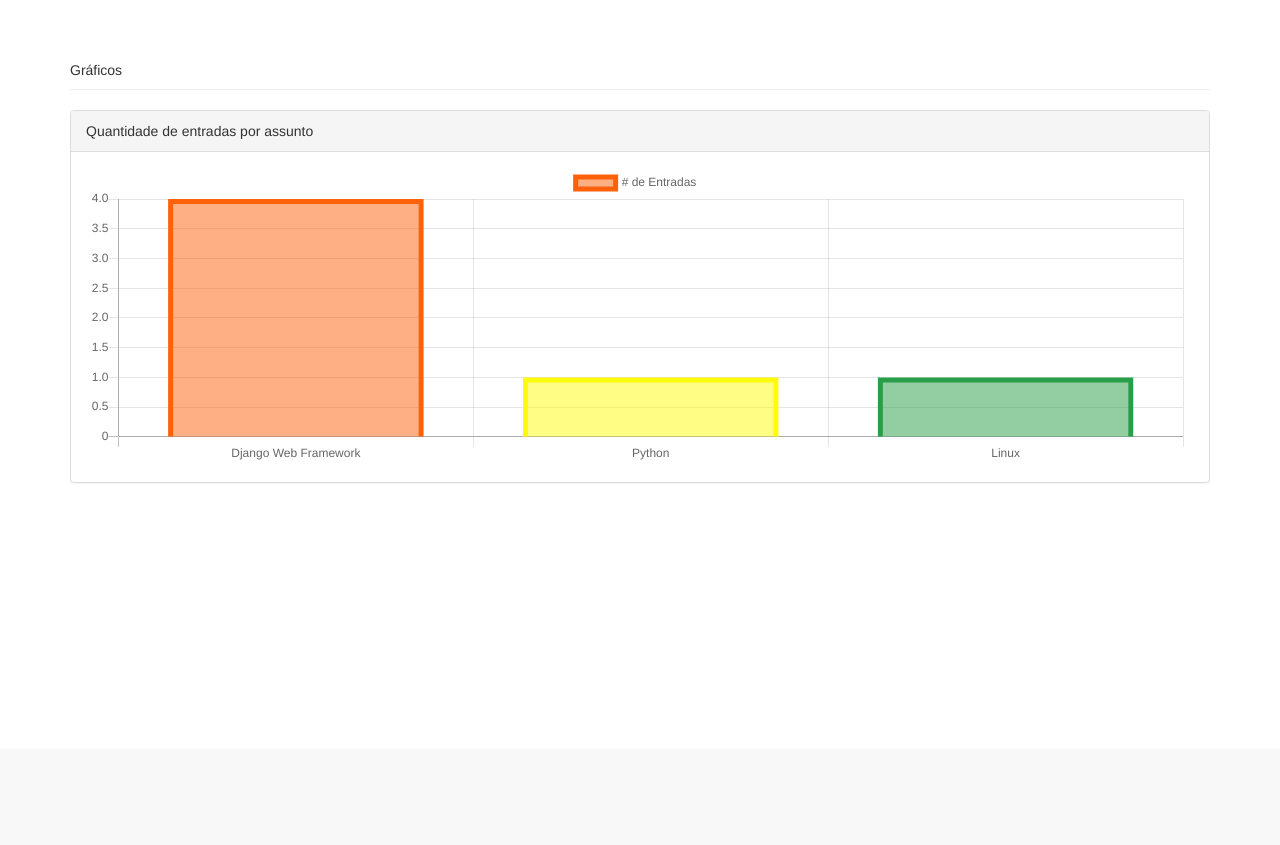
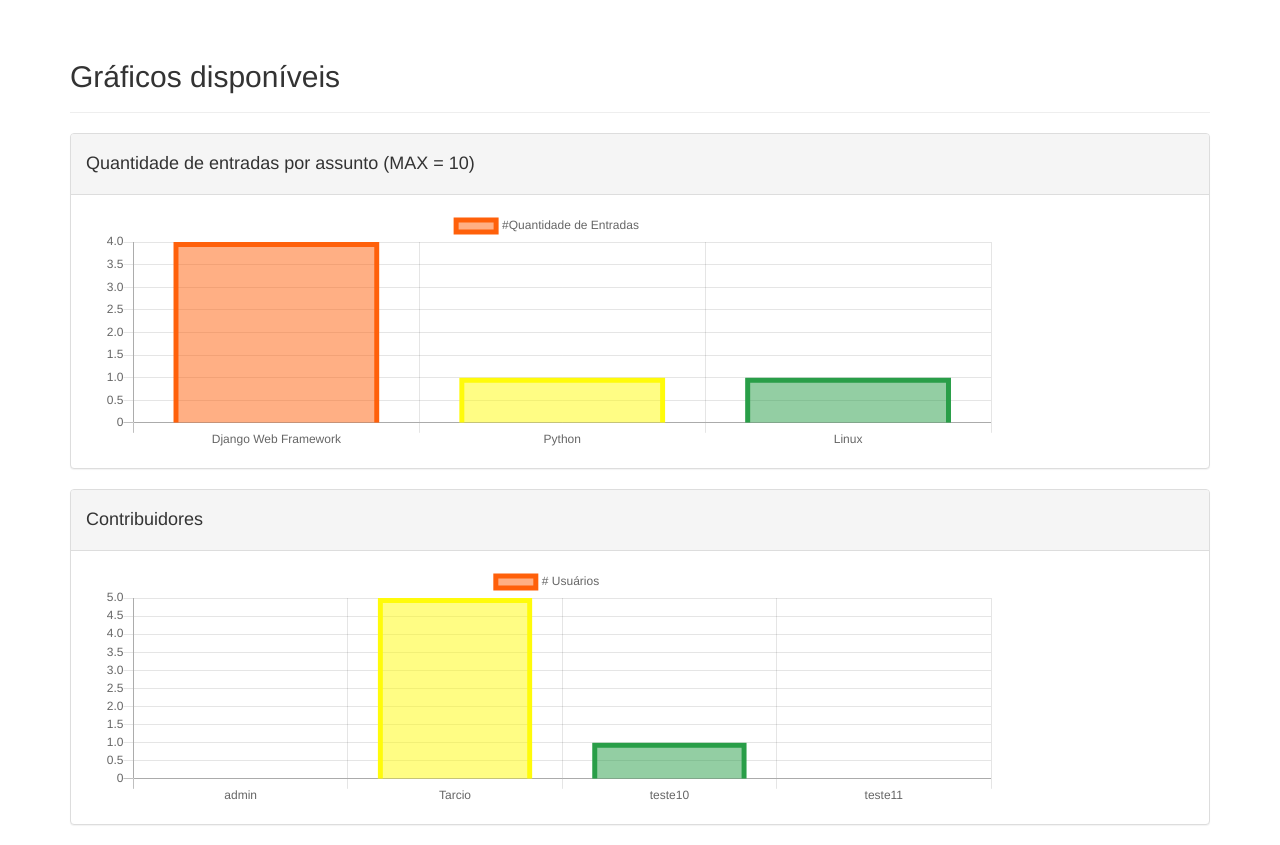
Before and after one commit to tv-nieri/knowledge_pool, a Django app: page /graficos in a window 1280 px wide. Shown: the part 51-896 px from the top of the page. Before the commit the page ends 534 px from the top, so only its background shows below. Run offline with Django 3.2, Linux system fonts and the light colour scheme; a user stored in the database is signed in; data comes from the database, SQL or seed files in the repository; both versions use the stored data as it was after the commit; some libraries are stand-ins or nearby versions.

Commit message:
Update charts

```diff
--- a/knowledge_pool/models.py
+++ b/knowledge_pool/models.py
@@ -4,11 +4,12 @@
 
 
 class Assunto(models.Model):
-    """ Classe que represneta uma assunto """
+    """ Classe que representa uma assunto """
     titulo = models.CharField(max_length=200)
     descricao = models.TextField()
     data_criacao = models.DateTimeField(auto_now_add=True)
     dono = models.ForeignKey(User)
+    qnt_entradas = models.IntegerField(default=0)
 
     def __str__(self):
         """ Devolve o titulo do assunto """
--- /dev/null
+++ b/knowledge_pool/static/knowledge_pool/chart_functions.js
@@ -0,0 +1,5 @@
+// Arquivo da função de gráficos.
+
+function getVerticalBarChart(canvas, labels, data) {
+
+}
--- a/knowledge_pool/static/css/knowledge_pool.css
+++ b/knowledge_pool/static/knowledge_pool/knowledge_pool.css
@@ -27,10 +27,3 @@
 .jumbotron center{
     color: #447e9b;
 }
-
-footer {
-    width: 100%;
-    height: 100px;
-    position: absolute;
-    bottom: 0;
-}
--- a/knowledge_pool/templates/knowledge_pool/assunto.html
+++ b/knowledge_pool/templates/knowledge_pool/assunto.html
@@ -3,6 +3,7 @@
 {% block header %}
     <h2>{{ assunto }}</h2>
     <p>{{ assunto.descricao }}</p>
+    <p>Quantidade de entradas: {{ assunto.qnt_entradas }}</p>
     {% if user_logado == assunto.dono %}
         <a href="{% url 'knowledge_pool:editar_assunto' assunto.id %}">Editar/Remover</a>
     {% endif %}
--- a/knowledge_pool/templates/knowledge_pool/base.html
+++ b/knowledge_pool/templates/knowledge_pool/base.html
@@ -9,8 +9,10 @@
         <meta http-equiv="X-UA-Compatible" content="IE=edge">
         <meta name="viewport" content="width=device-width, initial-scale=1">
         <link href="https://fonts.googleapis.com/css?family=Lobster" rel="stylesheet">
-        <link rel="stylesheet" href="{% static 'css/knowledge_pool.css' %}">
+        <link rel="stylesheet" href="{% static 'css/../../static/knowledge_pool/knowledge_pool.css' %}">
         <script src="https://cdnjs.cloudflare.com/ajax/libs/Chart.js/2.7.0/Chart.min.js"></script>
+        <script src="{% static "knowledge_pool/chart_functions.js" %}"></script>
+
 
         {% if user.is_authenticated %}
             <title>Knowledge Pool | {{ user.username }}</title>
--- a/knowledge_pool/templates/knowledge_pool/graficos.html
+++ b/knowledge_pool/templates/knowledge_pool/graficos.html
@@ -3,22 +3,34 @@
 {% load staticfiles %}
 
 {% block header %}
-    Gráficos
+    <h2>Gráficos disponíveis</h2>
 {% endblock header %}
 
 {% block content %}
 
-    <div class="panel panel-default">
-      <div class="panel-heading">Quantidade de entradas por assunto</div>
-      <div class="panel-body">
-        <canvas id="assuntosComMaisEntradas"></canvas>
-      </div>
+<div class="panel panel-default">
+    <div class="panel-heading"><h4>Quantidade de entradas por assunto (MAX = 10)</h4></div>
+    <div class="panel-body" id="chart_canvas">
+        <div class="col-md-10">
+            <canvas id="assuntosComMaisEntradas"></canvas>
+        </div>
     </div>
+</div>
+
+<div class="panel panel-default">
+    <div class="panel-heading"><h4>Contribuidores</h4></div>
+    <div class="panel-body" id="chart_canvas">
+        <div class="col-md-10">
+            <canvas id="usersComMaisEntradas"></canvas>
+        </div>
+    </div>
+</div>
 
 
 {% endblock content %}
 
 {% block scripts %}
+    <!-- Gráfico de assuntos com maior número de entradas -->
     <script>
         var ctx = document.getElementById("assuntosComMaisEntradas").getContext("2d");
         ctx.canvas.width = 1100;
@@ -30,7 +42,7 @@
             data: {
                 labels: titulos,
                 datasets: [{
-                    label: '# de Entradas',
+                    label: '#Quantidade de Entradas',
                     data: entradas,
                     backgroundColor: [
                         'rgba(255, 96, 10, 0.5)',
@@ -60,7 +72,61 @@
                 }]
             },
             options: {
-                responsive: false,
+                responsive: true,
+                maintainAspectRatio: true,
+                scales: {
+                    yAxes: [{
+                        ticks: {
+                            beginAtZero:true
+                        }
+                    }]
+                }
+            }
+        });
+    </script>
+    <!-- Gráfico de maiores contribuidores -->
+    <script>
+        var ctx = document.getElementById("usersComMaisEntradas").getContext("2d");
+        ctx.canvas.width = 1100;
+        ctx.canvas.height = 300;
+        var users = JSON.parse('{{ users|safe }}');
+        var entradaPorUser = JSON.parse('{{ entradas_por_user|safe }}');
+        var myChart = new Chart(ctx, {
+            type: 'bar',
+            data: {
+                labels: users,
+                datasets: [{
+                    label: '# Usuários',
+                    data: entradaPorUser,
+                    backgroundColor: [
+                        'rgba(255, 96, 10, 0.5)',
+                        'rgba(255, 251, 10, 0.5)',
+                        'rgba(41, 158, 72, 0.5)',
+                        'rgba(129, 41, 158, 0.5)',
+                        'rgba(255, 99, 132, 0.2)',
+                        'rgba(54, 162, 235, 0.2)',
+                        'rgba(255, 206, 86, 0.2)',
+                        'rgba(75, 192, 192, 0.2)',
+                        'rgba(153, 102, 255, 0.2)',
+                        'rgba(255, 159, 64, 0.2)'
+                    ],
+                    borderColor: [
+                        'rgba(255, 96, 10, 1)',
+                        'rgba(255, 251, 10, 1)',
+                        'rgba(41, 158, 72, 1)',
+                        'rgba(129, 41, 158, 1)',
+                        'rgba(255,99,132,1)',
+                        'rgba(54, 162, 235, 1)',
+                        'rgba(255, 206, 86, 1)',
+                        'rgba(75, 192, 192, 1)',
+                        'rgba(153, 102, 255, 1)',
+                        'rgba(255, 159, 64, 1)'
+                    ],
+                    borderWidth: 5
+                }]
+            },
+            options: {
+                responsive: true,
                 maintainAspectRatio: true,
                 scales: {
                     yAxes: [{
--- /dev/null
+++ b/knowledge_pool/utils.py
@@ -0,0 +1,22 @@
+""" Utils methods """
+from .models import Assunto, Entrada
+from django.contrib.auth.models import User
+from datetime import datetime
+
+def get_assuntos_qnt_entrada():
+    assuntos = Assunto.objects.filter(qnt_entradas__gt=0)
+    return assuntos
+
+
+def get_titulos_assuntos():
+    assuntos = get_assuntos_qnt_entrada().order_by('-qnt_entradas')[:10]
+    titulos_assuntos = [obj.titulo for obj in assuntos]
+    return titulos_assuntos
+
+
+def get_qnt_entrada():
+    assuntos = get_assuntos_qnt_entrada()[:10]
+    qtd_entradas = []
+    for assunto in assuntos:
+        qtd_entradas.append(assunto.entrada_set.count())
+    return qtd_entradas
--- a/knowledge_pool/views.py
+++ b/knowledge_pool/views.py
@@ -9,6 +9,7 @@
 
 from .models import Assunto, Entrada
 from .forms import AssuntoForm, EntradaForm
+from .utils import *
 
 
 def index(request):
@@ -106,9 +107,12 @@
         form = EntradaForm(data=request.POST)
         if form.is_valid():
             nova_entrada = form.save(commit=False)
+            assunto.qnt_entradas += 1
             nova_entrada.assunto = assunto
             nova_entrada.dono = user_logado
+            assunto.save()
             nova_entrada.save()
+
             return HttpResponseRedirect(
                 reverse('knowledge_pool:assunto', args=[assunto_id]))
     contexto = {'assunto': assunto, 'form': form}
@@ -155,14 +159,18 @@
 @login_required
 def graficos(request):
     """ Apresenta os gráficos """
-    assuntos = Assunto.objects.all()
-    qtd_entradas = []
-    for assunto in assuntos:
-        if assunto.entrada_set.count() != 0:
-            qtd_entradas.append(assunto.entrada_set.count())
+    qtd_entradas = get_qnt_entrada()
+    titulos_assuntos = get_titulos_assuntos()
+    users = User.objects.all()
+    user_names = []
+    for user in users:
+        user_names.append(user.username)
+    entradas_por_user = []
+    for user in users:
+        entradas_por_user.append(user.entrada_set.count())
 
-
-    titulos_assuntos = [obj.titulo for obj in assuntos]
     contexto = {"titulos": json.dumps(titulos_assuntos),
-                "entradas": json.dumps(qtd_entradas)}
+                "entradas": json.dumps(qtd_entradas),
+                "users": json.dumps(user_names),
+                "entradas_por_user": json.dumps(entradas_por_user)}
     return render(request, 'knowledge_pool/graficos.html', contexto)
```
Also changed, not shown: db.sqlite3, knowledge_pool/migrations/0007_assunto_qnt_entradas.py (added), knowledge_pool/migrations/0008_auto_20171025_1455.py (added), knowledge_pool/static/knowledge_pool/logo.jpg (deleted).
